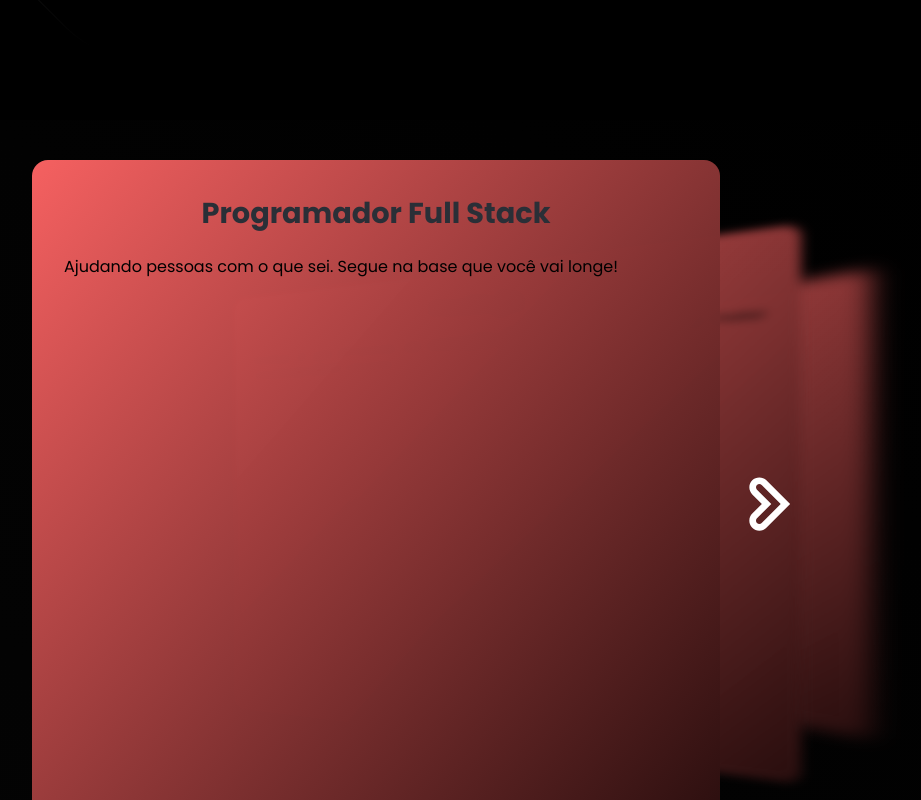
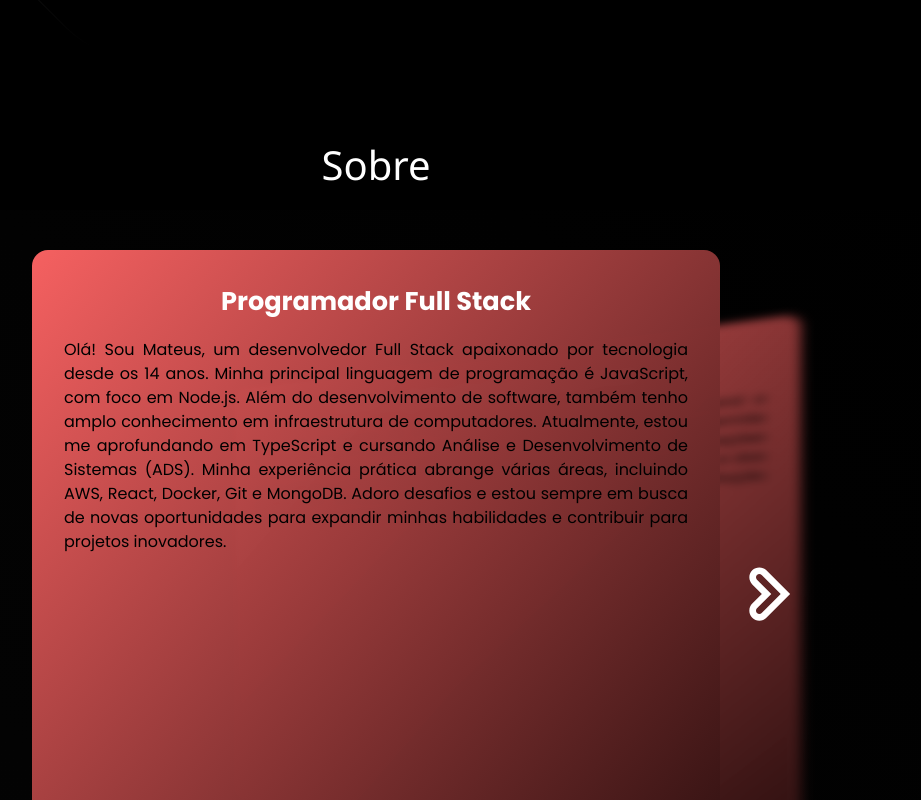
Before and after one commit to Japazin/Portfolio, a React (Vite) app in the folder my-port/: page / in a window 1280 px wide. Shown: the part 680-1480 px from the top of the page, without its empty margins (264-1185 px from the left). Built offline with nearby package versions, Linux system fonts and the light colour scheme.

Commit message:
href sobre ok

```diff
--- a/my-port/src/components/Navbar/Navbar.tsx
+++ b/my-port/src/components/Navbar/Navbar.tsx
@@ -1,5 +1,5 @@
 
-import { AppBar, MenuItem, Toolbar, styled } from "@mui/material";
+import { AppBar, Link, MenuItem, Toolbar, styled } from "@mui/material";
 
 
 const StyledToobar = styled(Toolbar)({
@@ -8,7 +8,7 @@ const StyledToobar = styled(Toolbar)({
   backgroundColor: "black",
 });
 
-const StyledMenuItem = styled(MenuItem)({
+const StyledMenuItem = styled(Link)({
   color: " white",
   transition: "color 0.3s",
   '&:hover': {
@@ -20,7 +20,7 @@ const Navbar = () => {
   return (
     <AppBar position="absolute">
       <StyledToobar>
-        <StyledMenuItem>Sobre</StyledMenuItem>
+        <StyledMenuItem href="#sobre">Sobre</StyledMenuItem>
         <StyledMenuItem>Habilidades</StyledMenuItem>
         <StyledMenuItem>Projetos</StyledMenuItem>
       </StyledToobar>
--- a/my-port/src/pages/Home/Home.tsx
+++ b/my-port/src/pages/Home/Home.tsx
@@ -1,12 +1,10 @@
-import Navbar from "../../components/Navbar/Navbar";
+
 import Hero from "./sections/Hero/Hero";
-import { Project } from "./sections/Sobre/Project";
+
 const Home = () => {
   return (
     <>
-     <Navbar/>
       <Hero />
-      <Project />
     </>
   );
 };
--- a/my-port/src/pages/Home/sections/Hero/Hero.tsx
+++ b/my-port/src/pages/Home/sections/Hero/Hero.tsx
@@ -5,6 +5,8 @@ import WhatsAppIcon from '@mui/icons-material/WhatsApp';
 import StyledButton from "../../../../components/StyleButton/StyleButton";
 import theme from "../../../../theme";
 import { AnimatedBackground } from "../../Background/Background";
+import Project from "../Sobre/Project";
+import Navbar from "../../../../components/Navbar/Navbar";
 
 const Hero = () => {
   const StyledHero = styled("div")(({ theme }) => ({
@@ -26,7 +28,7 @@ const Hero = () => {
 `;
   return (
     <>
-
+ <Navbar/>
       <StyledHero>
         <Container maxWidth="lg">
           <Grid container spacing={2}>
@@ -88,6 +90,7 @@ const Hero = () => {
           </Grid>
         </Container>
       </StyledHero>
+          <Project />
     </>
   );
 };
--- a/my-port/src/pages/Home/sections/Sobre/Project.tsx
+++ b/my-port/src/pages/Home/sections/Sobre/Project.tsx
@@ -1,11 +1,23 @@
 import React from "react";
-import { Grid } from "@mui/material";
+import { Grid, Typography } from "@mui/material";
 import AppSlider from "./SliderProjects/AppSlider";
+
 
 export const Project: React.FC = () => {
   return (
 
-      <Grid >
+      <Grid
+      paddingBlockEnd={10}
+      bgcolor={"black"} >
+        <Typography
+        color={"white"}
+        display={"flex"}
+        justifyContent={"center"}
+        alignItems={"center"}
+        height={90}
+      fontSize={"40px"}
+      id="sobre"
+        >Sobre</Typography>
         <AppSlider />
       </Grid>
   );
--- a/my-port/src/pages/Home/sections/Sobre/SliderProjects/App.css
+++ b/my-port/src/pages/Home/sections/Sobre/SliderProjects/App.css
@@ -72,10 +72,10 @@
 
 .cartao h2 {
   text-align: center;
-  font-size: 1.8rem;
-  font-weight: bold;
+  font-size: 1.6rem;
+
   margin: 0 0 0.7em;
-  color: #2a2f37;
+  color: #ffffff;
 }
 .cartao p,
 .cartao h2 {
--- a/my-port/src/pages/Home/sections/Sobre/SliderProjects/AppSlider.tsx
+++ b/my-port/src/pages/Home/sections/Sobre/SliderProjects/AppSlider.tsx
@@ -13,33 +13,14 @@ const CONTEUDO_CARTOES: CartaoProps[] = [
   {
     titulo: "Programador Full Stack",
     conteudo:
-      "Ajudando pessoas com o que sei. Segue na base que você vai longe!",
+      "Olá! Sou Mateus, um desenvolvedor Full Stack apaixonado por tecnologia desde os 14 anos. Minha principal linguagem de programação é JavaScript, com foco em Node.js. Além do desenvolvimento de software, também tenho amplo conhecimento em infraestrutura de computadores. Atualmente, estou me aprofundando em TypeScript e cursando Análise e Desenvolvimento de Sistemas (ADS). Minha experiência prática abrange várias áreas, incluindo AWS, React, Docker, Git e MongoDB. Adoro desafios e estou sempre em busca de novas oportunidades para expandir minhas habilidades e contribuir para projetos inovadores.",
   },
   {
-    titulo: "Node.js",
+    titulo: "Meu Projeto de E-commerce",
     conteudo:
-      "Node.js é um ambiente de execução JavaScript construído no motor JavaScript V8 do Chrome.",
+      "Desenvolvi um projeto de e-commerce utilizando React no front-end e MongoDB de banco de dados no back-end usei Node.JS. Este projeto permite adicionar produtos, realizar vendas e compras, com todas as transações sendo salvas e exibidas em um dashboard. As imagens dos produtos e dos usuários são armazenadas no AWS S3, proporcionando uma solução completa e integrada para gestão de produtos.",
   },
-  {
-    titulo: "MongoDB",
-    conteudo:
-      "MongoDB é um banco de dados NoSQL orientado a documentos.",
-  },
-  {
-    titulo: "AWS S3",
-    conteudo:
-      "AWS S3 é um serviço de armazenamento de objetos oferecido pela Amazon Web Services.",
-  },
-  {
-    titulo: "React",
-    conteudo:
-      "React é uma biblioteca JavaScript de código aberto com foco em criar interfaces de usuário em páginas web.",
-  },
-  {
-    titulo: "GIT",
-    conteudo:
-      "Git é um sistema de controle de versão distribuído, usado principalmente no desenvolvimento de software, mas pode ser usado para registrar o histórico de edições de qualquer tipo de arquivo.",
-  },
+
 ];
 
 const Cartao: React.FC<CartaoProps> = ({ titulo, conteudo }) => (
@@ -99,7 +80,7 @@ const Carrosel: React.FC<CarroselProps> = ({ children }) => {
 };
 
 export const AppSlider: React.FC = () => (
-  <div className="app">
+  <div className="app" >
     <Carrosel>
       {CONTEUDO_CARTOES.map((cartao, i) => (
         <Cartao key={i} titulo={cartao.titulo} conteudo={cartao.conteudo} />
```
